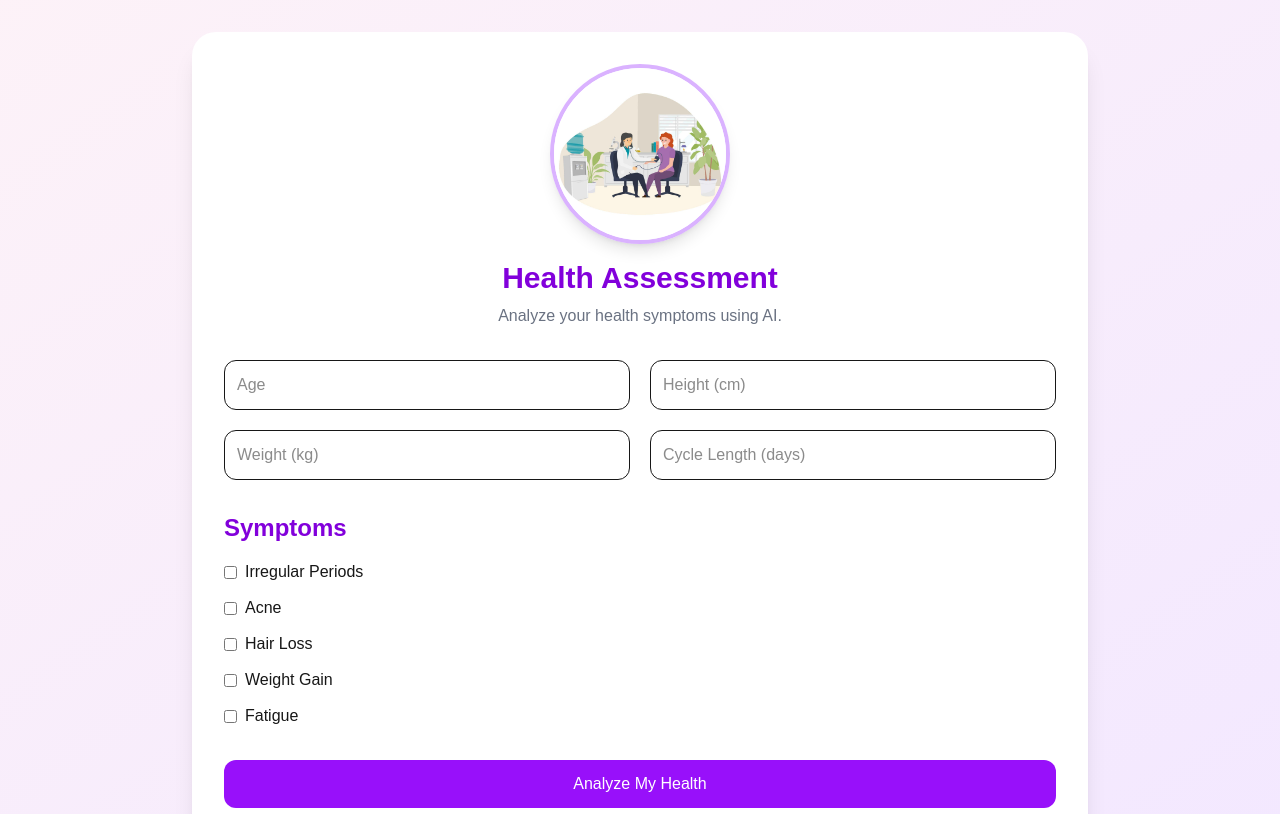
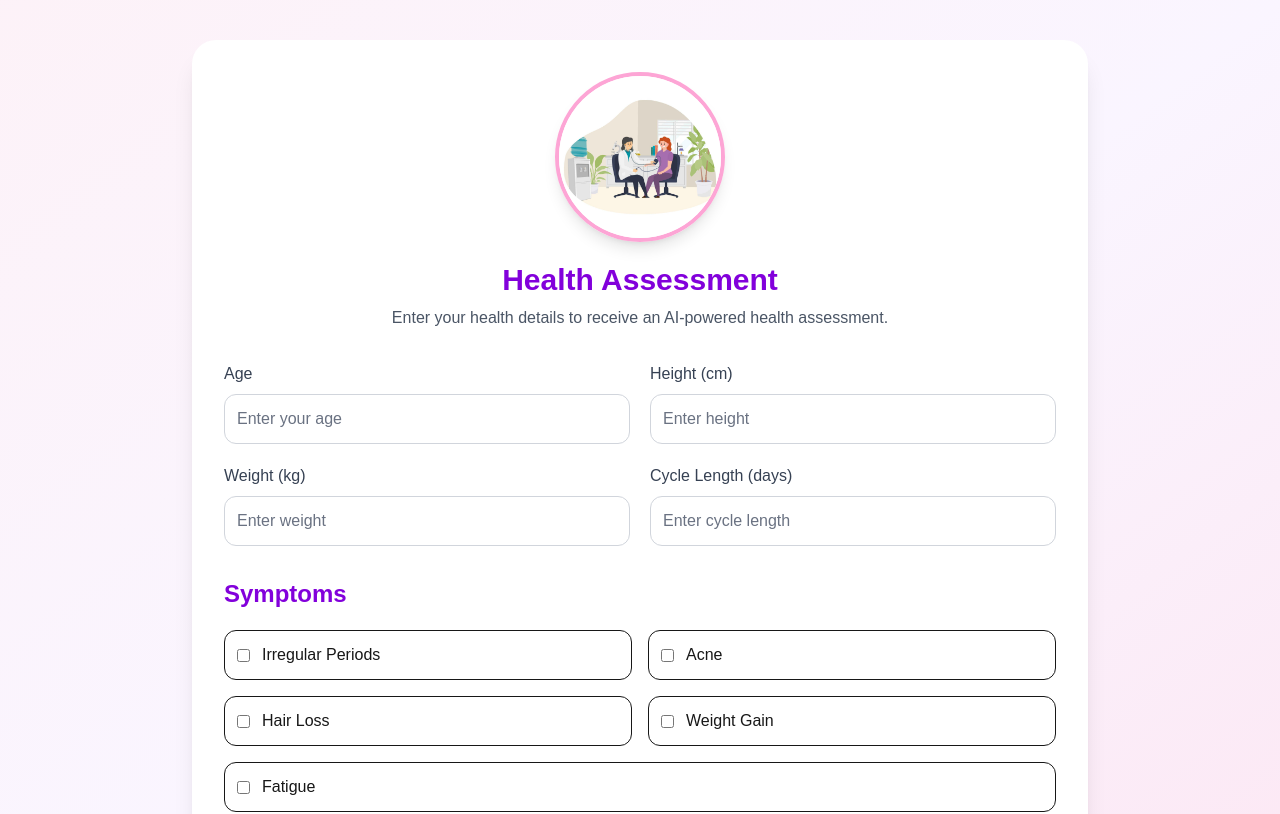
Before and after one commit to BattenaMaheswari/BloomHer-AI, a Next.js app in the folder frontend/: page /health-test in a window 1280 px wide. Shown: the top 814 px of the page. Built offline with nearby package versions, Linux system fonts and the light colour scheme; no server answers.

Commit message:
healthtest design changes

```diff
--- a/frontend/app/health-test/page.tsx
+++ b/frontend/app/health-test/page.tsx
@@ -5,6 +5,21 @@ import Image from "next/image";
 
 export default function HealthTest() {
   const API_URL = process.env.NEXT_PUBLIC_API_URL;
+
+  const [age, setAge] = useState("");
+  const [height, setHeight] = useState("");
+  const [weight, setWeight] = useState("");
+  const [cycleLength, setCycleLength] = useState("");
+
+  const [irregularPeriods, setIrregularPeriods] = useState(false);
+  const [acne, setAcne] = useState(false);
+  const [hairLoss, setHairLoss] = useState(false);
+  const [weightGain, setWeightGain] = useState(false);
+  const [fatigue, setFatigue] = useState(false);
+
+  const [result, setResult] = useState<any>(null);
+  const [loading, setLoading] = useState(false);
+  const [error, setError] = useState("");
 
   const resetForm = () => {
     setAge("");
@@ -21,21 +36,6 @@ export default function HealthTest() {
     setResult(null);
     setError("");
   };
-
-  const [age, setAge] = useState("");
-  const [height, setHeight] = useState("");
-  const [weight, setWeight] = useState("");
-  const [cycleLength, setCycleLength] = useState("");
-
-  const [irregularPeriods, setIrregularPeriods] = useState(false);
-  const [acne, setAcne] = useState(false);
-  const [hairLoss, setHairLoss] = useState(false);
-  const [weightGain, setWeightGain] = useState(false);
-  const [fatigue, setFatigue] = useState(false);
-
-  const [result, setResult] = useState<any>(null);
-  const [loading, setLoading] = useState(false);
-  const [error, setError] = useState("");
 
   const handleAnalyze = async () => {
     try {
@@ -64,10 +64,13 @@ export default function HealthTest() {
       const data = await response.json();
 
       if (!response.ok) {
-        throw new Error(data.detail || "Unable to analyze health.");
+        throw new Error(
+          data.detail || "Unable to analyze your health."
+        );
       }
 
       setResult(data);
+
     } catch (err: any) {
       setError(
         err.message || "Unable to connect to BloomHer server."
@@ -78,73 +81,99 @@ export default function HealthTest() {
   };
 
   return (
-    <main className="min-h-screen bg-gradient-to-br from-pink-50 to-purple-100 px-4 py-8">
+    <main className="min-h-screen bg-gradient-to-br from-pink-50 via-purple-50 to-pink-100 py-10 px-4">
 
-      <div className="max-w-4xl mx-auto bg-white rounded-3xl shadow-xl p-6 md:p-8">
+      <div className="max-w-4xl mx-auto bg-white rounded-3xl shadow-xl p-8">
 
         <div className="flex flex-col items-center mb-8">
 
           <Image
             src="/images/womenhealth assesment.jpg"
             alt="Health Assessment"
-            width={180}
-            height={180}
-            className="rounded-full border-4 border-purple-300 shadow-lg object-cover"
+            width={170}
+            height={170}
+            priority
+            className="rounded-full border-4 border-pink-300 shadow-lg object-cover"
           />
 
-          <h1 className="mt-4 text-3xl font-bold text-purple-700">
+          <h1 className="mt-5 text-3xl font-bold text-purple-700">
             Health Assessment
           </h1>
 
-          <p className="text-gray-500 text-center mt-2">
-            Analyze your health symptoms using AI.
+          <p className="text-gray-600 mt-2 text-center">
+            Enter your health details to receive an AI-powered health assessment.
           </p>
 
         </div>
 
         <div className="grid grid-cols-1 md:grid-cols-2 gap-5">
 
-          <input
-            type="number"
-            placeholder="Age"
-            value={age}
-            onChange={(e) => setAge(e.target.value)}
-            className="border p-3 rounded-xl focus:ring-2 focus:ring-purple-400 outline-none"
-          />
+          <div>
+            <label className="block mb-2 font-medium text-gray-700">
+              Age
+            </label>
 
             <input
               type="number"
-            placeholder="Height (cm)"
-            value={height}
-            onChange={(e) => setHeight(e.target.value)}
-            className="border p-3 rounded-xl focus:ring-2 focus:ring-purple-400 outline-none"
+              value={age}
+              onChange={(e) => setAge(e.target.value)}
+              placeholder="Enter your age"
+              className="w-full p-3 rounded-xl border border-gray-300 bg-white text-gray-900 placeholder-gray-500 focus:ring-2 focus:ring-pink-500 focus:outline-none"
             />
+          </div>
+
+          <div>
+            <label className="block mb-2 font-medium text-gray-700">
+              Height (cm)
+            </label>
 
             <input
               type="number"
-            placeholder="Weight (kg)"
-            value={weight}
-            onChange={(e) => setWeight(e.target.value)}
-            className="border p-3 rounded-xl focus:ring-2 focus:ring-purple-400 outline-none"
+              value={height}
+              onChange={(e) => setHeight(e.target.value)}
+              placeholder="Enter height"
+              className="w-full p-3 rounded-xl border border-gray-300 bg-white text-gray-900 placeholder-gray-500 focus:ring-2 focus:ring-pink-500 focus:outline-none"
             />
+          </div>
+                    <div>
+            <label className="block mb-2 font-medium text-gray-700">
+              Weight (kg)
+            </label>
 
             <input
               type="number"
-            placeholder="Cycle Length (days)"
+              value={weight}
+              onChange={(e) => setWeight(e.target.value)}
+              placeholder="Enter weight"
+              className="w-full p-3 rounded-xl border border-gray-300 bg-white text-gray-900 placeholder-gray-500 focus:ring-2 focus:ring-pink-500 focus:outline-none"
+            />
+          </div>
+
+          <div>
+            <label className="block mb-2 font-medium text-gray-700">
+              Cycle Length (days)
+            </label>
+
+            <input
+              type="number"
               value={cycleLength}
               onChange={(e) => setCycleLength(e.target.value)}
-            className="border p-3 rounded-xl focus:ring-2 focus:ring-purple-400 outline-none"
+              placeholder="Enter cycle length"
+              className="w-full p-3 rounded-xl border border-gray-300 bg-white text-gray-900 placeholder-gray-500 focus:ring-2 focus:ring-pink-500 focus:outline-none"
             />
+          </div>
 
         </div>
 
-        <h2 className="text-2xl font-bold text-purple-700 mt-8 mb-4">
+        <div className="mt-8">
+
+          <h2 className="text-2xl font-bold text-purple-700 mb-5">
             Symptoms
           </h2>
 
-        <div className="space-y-3">
+          <div className="grid grid-cols-1 md:grid-cols-2 gap-4">
 
-          <label className="flex items-center gap-2">
+            <label className="flex items-center gap-3 p-3 border rounded-xl hover:bg-pink-50 cursor-pointer">
               <input
                 type="checkbox"
                 checked={irregularPeriods}
@@ -152,84 +181,95 @@ export default function HealthTest() {
                   setIrregularPeriods(e.target.checked)
                 }
               />
-            Irregular Periods
+              <span>Irregular Periods</span>
             </label>
 
-          <label className="flex items-center gap-2">
+            <label className="flex items-center gap-3 p-3 border rounded-xl hover:bg-pink-50 cursor-pointer">
               <input
                 type="checkbox"
                 checked={acne}
                 onChange={(e) => setAcne(e.target.checked)}
               />
-            Acne
+              <span>Acne</span>
             </label>
 
-          <label className="flex items-center gap-2">
+            <label className="flex items-center gap-3 p-3 border rounded-xl hover:bg-pink-50 cursor-pointer">
               <input
                 type="checkbox"
                 checked={hairLoss}
                 onChange={(e) => setHairLoss(e.target.checked)}
               />
-            Hair Loss
+              <span>Hair Loss</span>
             </label>
 
-          <label className="flex items-center gap-2">
+            <label className="flex items-center gap-3 p-3 border rounded-xl hover:bg-pink-50 cursor-pointer">
               <input
                 type="checkbox"
                 checked={weightGain}
                 onChange={(e) => setWeightGain(e.target.checked)}
               />
-            Weight Gain
+              <span>Weight Gain</span>
             </label>
 
-          <label className="flex items-center gap-2">
+            <label className="flex items-center gap-3 p-3 border rounded-xl hover:bg-pink-50 cursor-pointer md:col-span-2">
               <input
                 type="checkbox"
                 checked={fatigue}
                 onChange={(e) => setFatigue(e.target.checked)}
               />
-            Fatigue
+              <span>Fatigue</span>
             </label>
 
           </div>
-
                   <button
           onClick={handleAnalyze}
           disabled={loading}
-          className="w-full mt-8 bg-purple-600 text-white py-3 rounded-xl hover:bg-purple-700 disabled:bg-gray-400 transition"
+          className="w-full mt-8 bg-purple-600 hover:bg-purple-700 text-white font-semibold py-3 rounded-xl transition duration-300 disabled:bg-gray-400"
         >
           {loading ? "Analyzing..." : "Analyze My Health"}
         </button>
 
         {error && (
-          <div className="mt-6 bg-red-100 text-red-600 p-4 rounded-xl">
+          <div className="mt-6 p-4 rounded-xl bg-red-100 border border-red-300 text-red-700 text-center">
             {error}
           </div>
         )}
 
         {result && (
 
-          <div className="mt-8 bg-purple-50 rounded-2xl shadow-md p-6">
+          <div className="mt-8 rounded-2xl border border-purple-200 p-6">
 
             <h2 className="text-2xl font-bold text-purple-700 mb-5">
               Prediction Results
             </h2>
 
-            <div className="space-y-3">
+            <div className="space-y-4">
 
-              <p className="text-lg">
-                <strong>PCOS Risk:</strong> {result.pcos_risk}%
-              </p>
+              <div className="flex justify-between border-b pb-3">
+                <span className="font-medium text-gray-700">
+                  PCOS Risk
+                </span>
 
-              <p className="text-lg">
-                <strong>Thyroid Risk:</strong> {result.thyroid_risk}%
-              </p>
+                <span className="font-bold text-pink-600">
+                  {result.pcos_risk}%
+                </span>
+              </div>
+
+              <div className="flex justify-between">
+                <span className="font-medium text-gray-700">
+                  Thyroid Risk
+                </span>
+
+                <span className="font-bold text-purple-600">
+                  {result.thyroid_risk}%
+                </span>
+              </div>
 
             </div>
 
             <button
               onClick={resetForm}
-              className="mt-6 bg-purple-600 text-white px-6 py-3 rounded-xl hover:bg-purple-700 transition"
+              className="mt-8 w-full bg-pink-600 hover:bg-pink-700 text-white font-semibold py-3 rounded-xl transition duration-300"
             >
               Analyze Another User
             </button>
@@ -239,6 +279,7 @@ export default function HealthTest() {
         )}
 
       </div>
+      </div>
 
     </main>
   );
```
Lines whose indentation alone changed are shown as unchanged.
